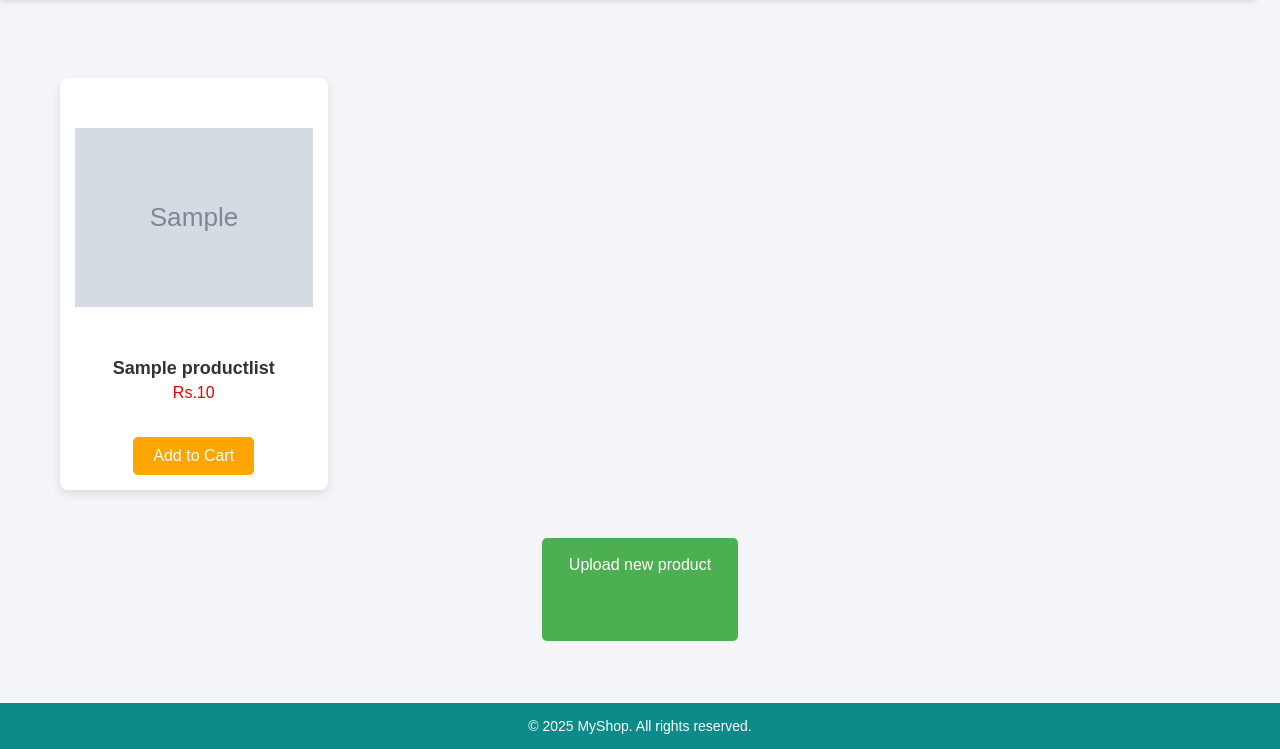
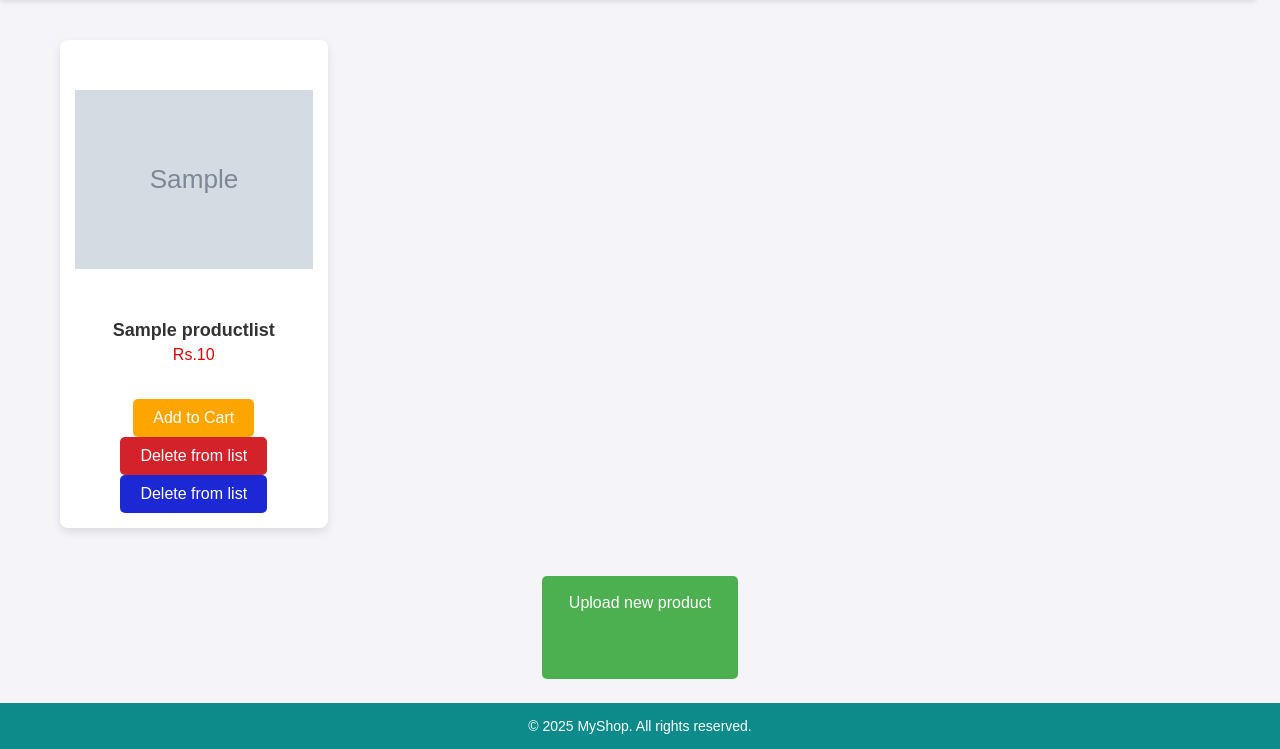
Before and after one commit to gaurav16546/internDemo, a PHP site: page /viewproduct.php in a window 1280 px wide. Shown: the part 51-800 px from the top of the page. Run offline with PHP 8.4, Linux system fonts and the light colour scheme; tables that the repository leaves empty hold one stand-in row (values such as "Sample post"); grey boxes marked "Sample" are stand-in pictures.

Commit message:
added function to delete product from database

```diff
--- a/viewproduct.php
+++ b/viewproduct.php
@@ -81,7 +81,26 @@
             cursor: pointer;
             width: 100%;
         }
-
+        .delete-from-productlist{
+            background-color:rgb(212, 34, 43);
+            color: white;
+            font-size: 16px;
+            border: none;
+            padding: 10px 20px;
+            border-radius: 5px;
+            cursor: pointer;
+            width: 100%;
+        }
+        .update-from-productlist{
+            background-color:rgb(28, 40, 211);
+            color: white;
+            font-size: 16px;
+            border: none;
+            padding: 10px 20px;
+            border-radius: 5px;
+            cursor: pointer;
+            width: 100%;
+        }
         .add-to-cart-btn:hover {
             background-color: #ff7a00;
         }
@@ -131,6 +150,14 @@
                         <input type="hidden" name="product_id" value="<?php echo $row["productid"]; ?>">
                         <button class="add-to-cart-btn" type="submit">Add to Cart</button>
                     </form>
+                    <form action="deletefromlist.php" method="post">
+                        <input type="hidden" name="product_id"value="<?php echo $row["productid"]; ?>">
+                        <button class="delete-from-productlist" type="submit">Delete from list</button>
+                    </form>
+                    <form action="updatefromlist.php" method="post">
+                        <input type="hidden" name="product_id"value="<?php echo $row["productid"]; ?>">
+                        <button class="update-from-productlist" type="submit">Delete from list</button>
+                    </form>
                     <!-- <button class="add-to-cart-btn">Add to Cart</button> -->
                 </div>
             <?php
```
Also changed, not shown: deletefromlist.php (added, +20 -0 lines).
